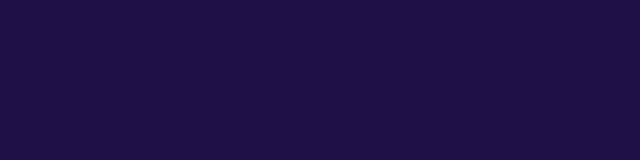
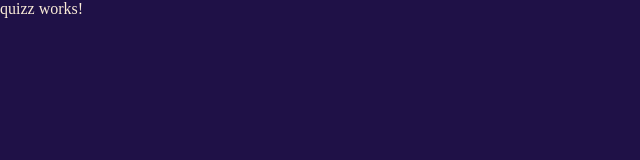
Before and after one commit to felipefalkiner/dio-buzzfeed-clone, an Angular app: page / in a window 1280 px wide. Shown: the top 160 px of the page, without its empty margins (0-640 px from the left). Built offline with nearby package versions, Linux system fonts and the light colour scheme.

Commit message:
imported home to app and quiz to home

```diff
--- a/src/app/app.component.html
+++ b/src/app/app.component.html
@@ -1 +1,2 @@
+<app-home></app-home>
 <router-outlet></router-outlet>
--- a/src/app/pages/home/home.component.html
+++ b/src/app/pages/home/home.component.html
@@ -1 +1,3 @@
-<p>home works!</p>
+<div class="home_container">
+    <app-quizz></app-quizz>
+</div>
```
